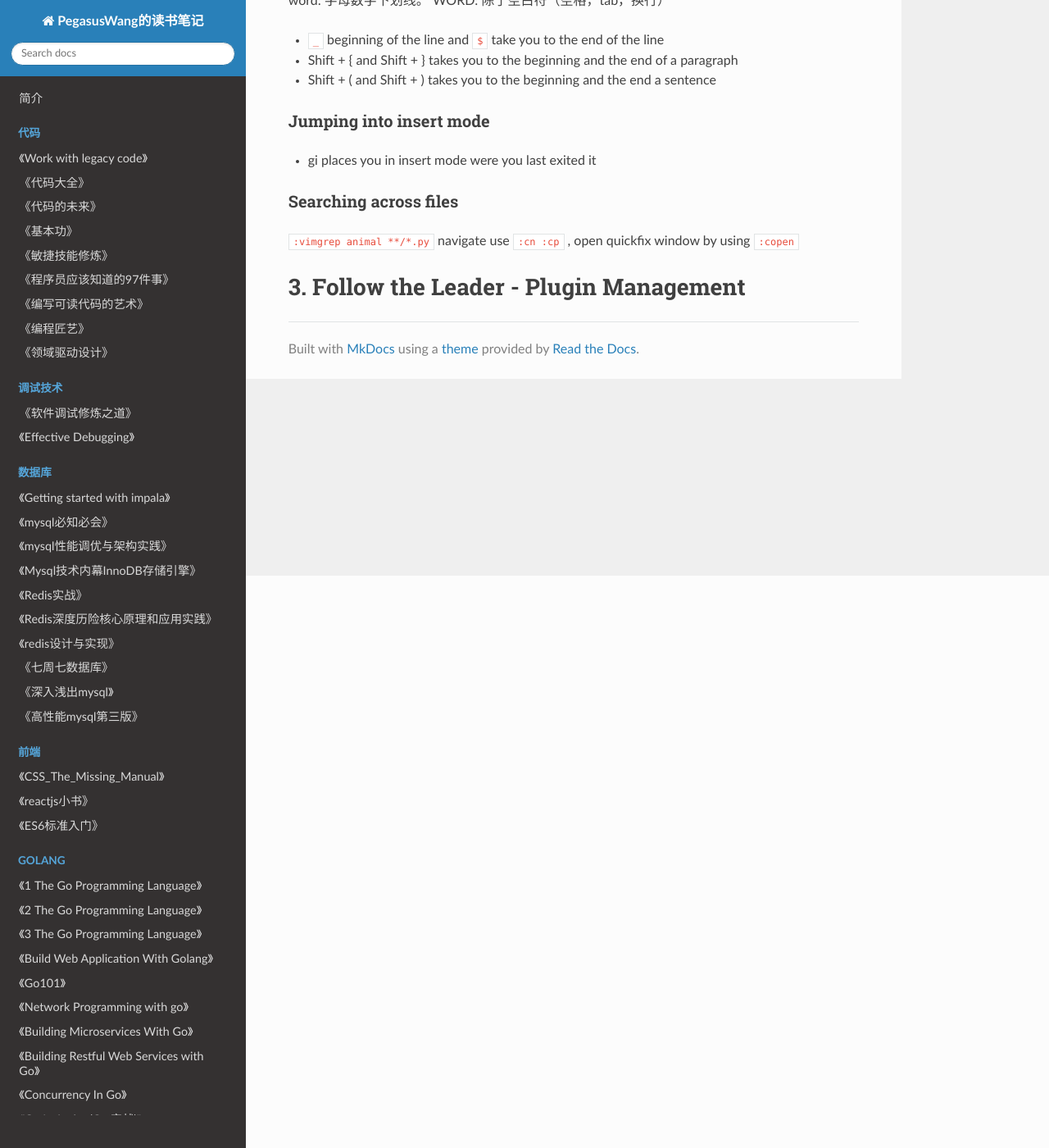
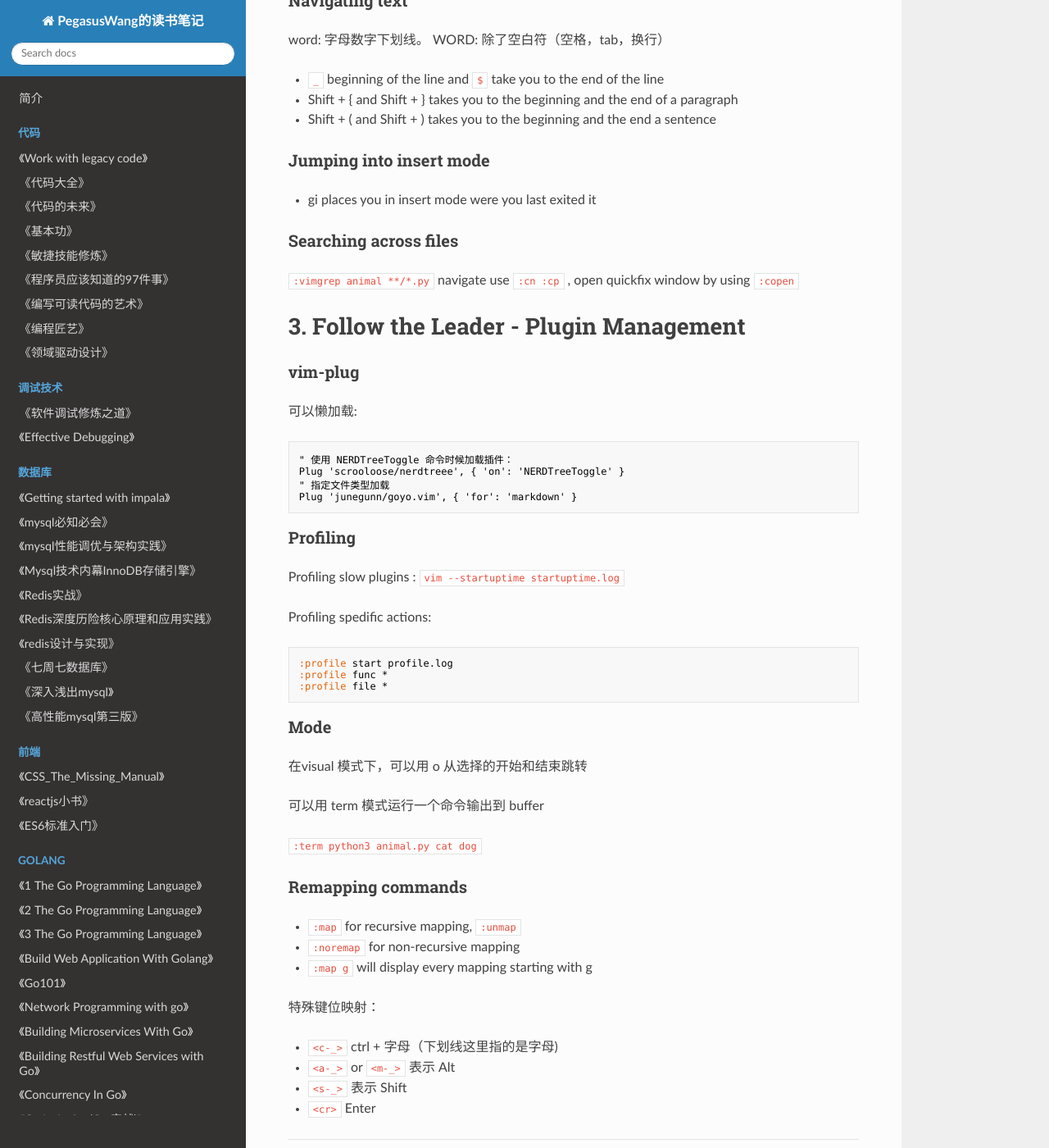
Before and after one commit to PegasusWang/booknotes, an MkDocs documentation site: the page built from docs/开发工具/Mastering_vim.md, in a window 1280 px wide and 1400 px high, scrolled down 698 px. Shown: the whole window at 82% size. Built offline with MkDocs 1.6.1, drawn with Linux system fonts in a browser that asks for light colours; nearby versions of some CDN libraries; old or Windows-style settings are respelled for this version of MkDocs; some of the changed text lies outside the part shown.

Commit message:
vim mapping

````diff
--- a/docs/开发工具/Mastering_vim.md
+++ b/docs/开发工具/Mastering_vim.md
@@ -38,3 +40,46 @@ word: 字母数字下划线。 WORD: 除了空白符（空格，tab，换行）
 
 
 # 3. Follow the Leader - Plugin Management
+
+### vim-plug
+可以懒加载:
+
+```vim
+" 使用 NERDTreeToggle 命令时候加载插件：
+Plug 'scrooloose/nerdtreee', { 'on': 'NERDTreeToggle' }
+" 指定文件类型加载
+Plug 'junegunn/goyo.vim', { 'for': 'markdown' }
+```
+
+### Profiling
+
+Profiling slow plugins : `vim --startuptime startuptime.log`
+
+Profiling spedific actions:
+
+```
+:profile start profile.log
+:profile func *
+:profile file *
+```
+
+### Mode
+
+在visual 模式下，可以用 o 从选择的开始和结束跳转
+
+可以用 term 模式运行一个命令输出到 buffer
+
+`:term python3 animal.py cat dog`
+
+### Remapping commands
+
+- `:map` for recursive mapping, `:unmap`
+- `:noremap` for non-recursive mapping
+- `:map g` will display every mapping starting with g
+
+特殊键位映射：
+
+- `<c-_>` ctrl + 字母（下划线这里指的是字母)
+- `<a-_>` or `<m-_>` 表示 Alt
+- `<s-_>` 表示 Shift
+- `<cr>` Enter
````
Also changed, not shown: other parts of docs/开发工具/Mastering_vim.md (+2 -0 lines).
